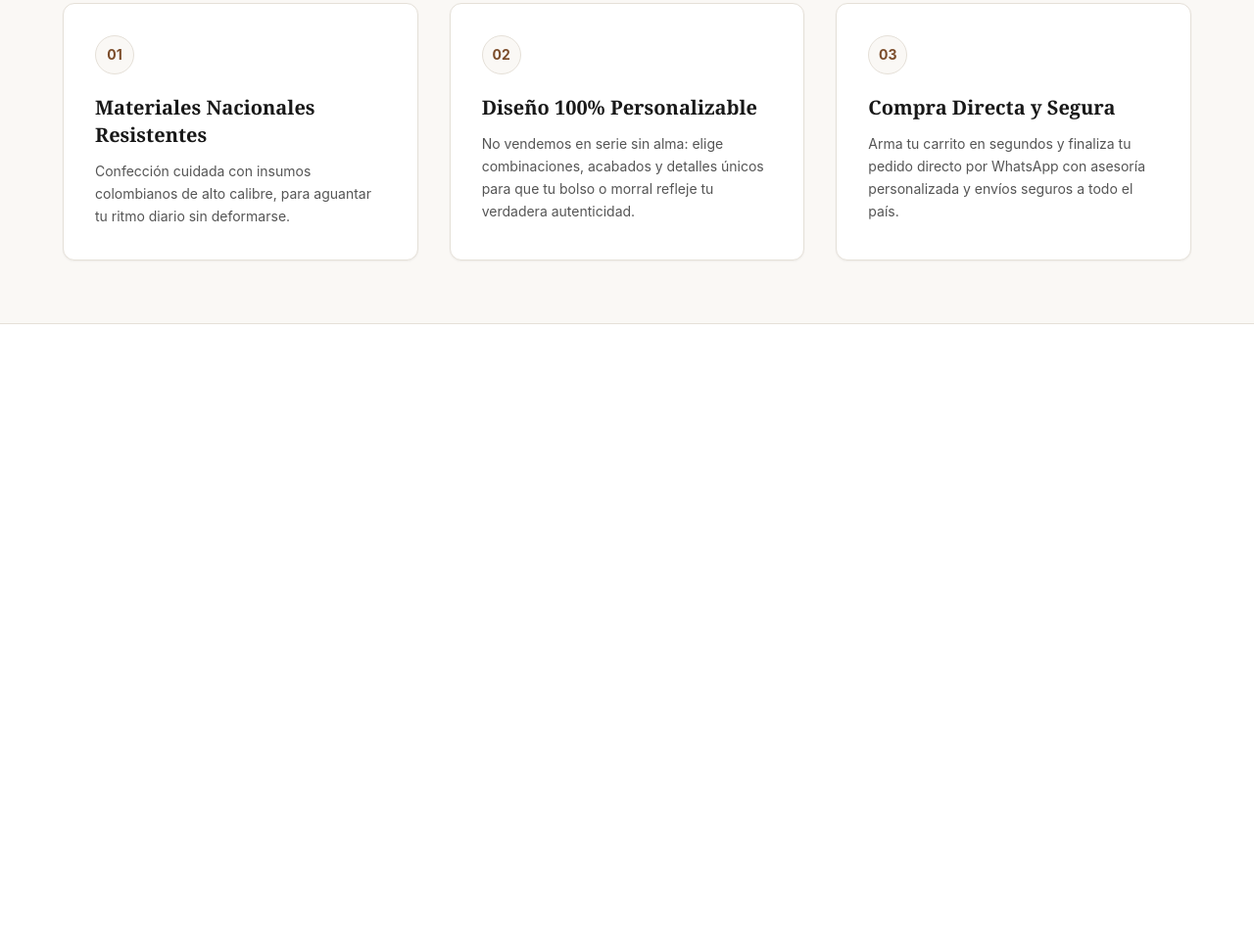
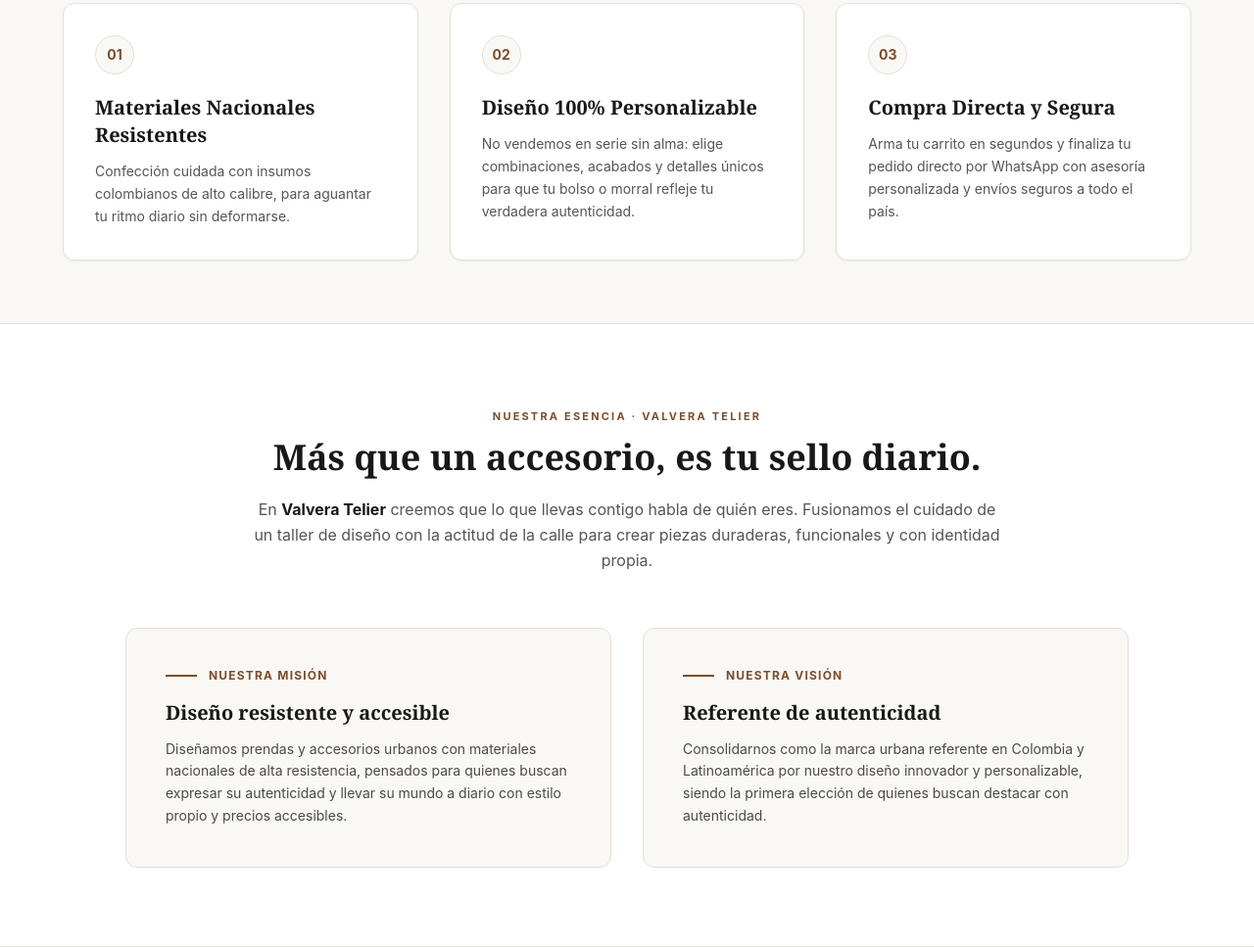
Before and after one commit to Jeferbejarano/vv-telier-page, an Astro site: page / in a window 1280 px wide. Shown: the part 1893-2860 px from the top of the page at 98% size. Before the commit the page ends 2224 px from the top, so only its background shows below. Built offline with nearby package versions, Linux system fonts and the light colour scheme; Astro itself is replaced by a stand-in of ours.

Commit message:
Agregar seccion Nuestra Esencia con Mision y Vision

```diff
--- a/src/pages/index.astro
+++ b/src/pages/index.astro
@@ -82,6 +82,58 @@ import { productos } from '../data/productos.js';
         </h3>
         <p class="text-sm text-[#555555] leading-relaxed">
           Arma tu carrito en segundos y finaliza tu pedido directo por WhatsApp con asesoría personalizada y envíos seguros a todo el país.
+        </p>
+      </div>
+    </div>
+  </div>
+</section>
+<!-- Sección: Nuestra Esencia (Misión y Visión) -->
+<section id="nosotros" class="bg-white py-20 px-6 border-b border-[#e5e0d8]">
+  <div class="max-w-5xl mx-auto">
+    <!-- Encabezado e Historia de Marca -->
+    <div class="text-center max-w-3xl mx-auto mb-14">
+      <span class="text-[11px] font-bold uppercase tracking-[0.2em] text-[#7c4d2b]">
+        Nuestra Esencia · Valvera Telier
+      </span>
+      <h2 class="font-serif text-3xl md:text-4xl font-bold text-[#181818] mt-3 mb-5">
+        Más que un accesorio, es tu sello diario.
+      </h2>
+      <p class="text-base text-[#555555] leading-relaxed">
+        En <strong class="text-[#181818]">Valvera Telier</strong> creemos que lo que llevas contigo habla de quién eres. Fusionamos el cuidado de un taller de diseño con la actitud de la calle para crear piezas duraderas, funcionales y con identidad propia.
+      </p>
+    </div>
+
+    <!-- Tarjetas de Misión y Visión -->
+    <div class="grid grid-cols-1 md:grid-cols-2 gap-8">
+      <!-- Bloque Misión -->
+      <div class="bg-[#faf8f5] p-8 md:p-10 rounded-xl border border-[#e5e0d8]">
+        <div class="flex items-center gap-3 mb-4">
+          <span class="w-8 h-[2px] bg-[#7c4d2b]"></span>
+          <span class="text-xs font-bold uppercase tracking-widest text-[#7c4d2b]">
+            Nuestra Misión
+          </span>
+        </div>
+        <h3 class="font-serif text-xl font-bold text-[#181818] mb-3">
+          Diseño resistente y accesible
+        </h3>
+        <p class="text-sm text-[#4a4a4a] leading-relaxed">
+          Diseñamos prendas y accesorios urbanos con materiales nacionales de alta resistencia, pensados para quienes buscan expresar su autenticidad y llevar su mundo a diario con estilo propio y precios accesibles.
+        </p>
+      </div>
+
+      <!-- Bloque Visión -->
+      <div class="bg-[#faf8f5] p-8 md:p-10 rounded-xl border border-[#e5e0d8]">
+        <div class="flex items-center gap-3 mb-4">
+          <span class="w-8 h-[2px] bg-[#7c4d2b]"></span>
+          <span class="text-xs font-bold uppercase tracking-widest text-[#7c4d2b]">
+            Nuestra Visión
+          </span>
+        </div>
+        <h3 class="font-serif text-xl font-bold text-[#181818] mb-3">
+          Referente de autenticidad
+        </h3>
+        <p class="text-sm text-[#4a4a4a] leading-relaxed">
+          Consolidarnos como la marca urbana referente en Colombia y Latinoamérica por nuestro diseño innovador y personalizable, siendo la primera elección de quienes buscan destacar con autenticidad.
         </p>
       </div>
     </div>
```
